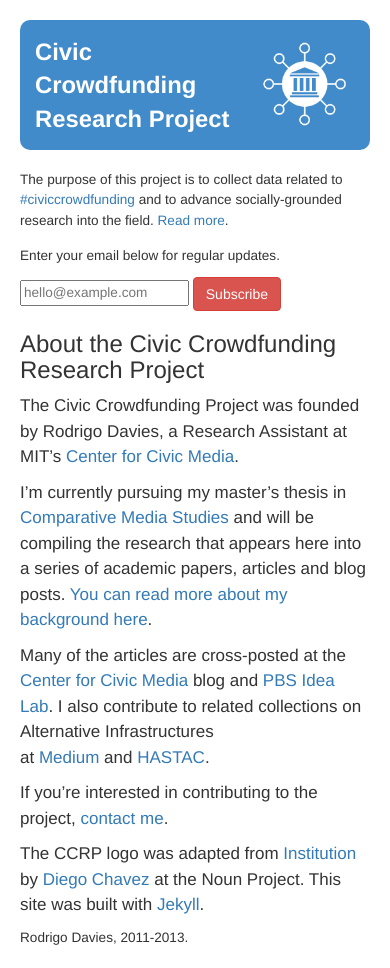
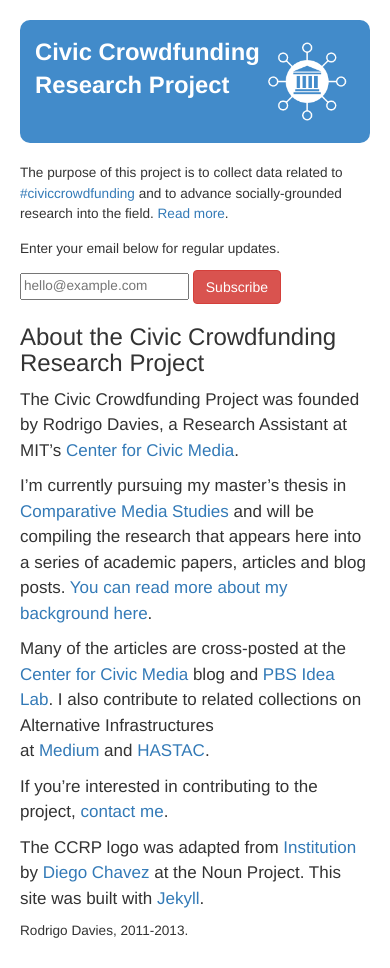
Before and after one commit to rodrigodavies/blog, a Jekyll site: the page built from civic-crowdfunding/about_ccfrp.markdown, in a window 390 px wide. Built offline with Jekyll 4.4.1, drawn with Linux system fonts in a browser that asks for light colours; nearby versions of some CDN libraries; Markdown is read by kramdown in place of the engine named in the settings.

Commit message:
Style tweaks

```diff
--- a/css/ccrp.css
+++ b/css/ccrp.css
@@ -54,7 +54,7 @@
   float: right;
   padding-left: 10px;
   padding-top: 10px;
-  width: 100px;
+  width: 95px;
   clear: both;
 }
 
@@ -126,7 +126,7 @@
 .logo {
   float: right;
   display: block;
-  max-width: 100px;
+  max-width: 95px;
   padding: 5px;
   margin-top: 0;
 }
```
